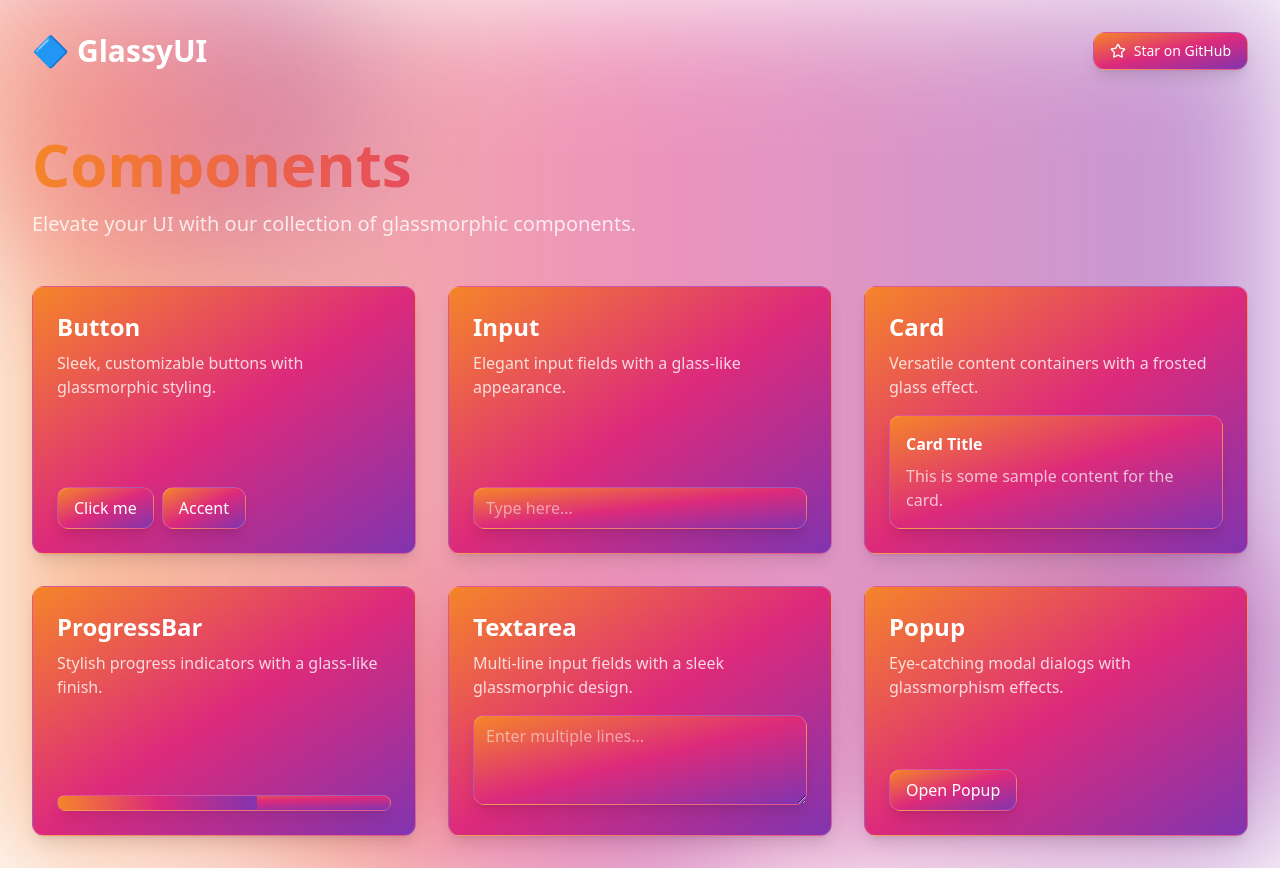
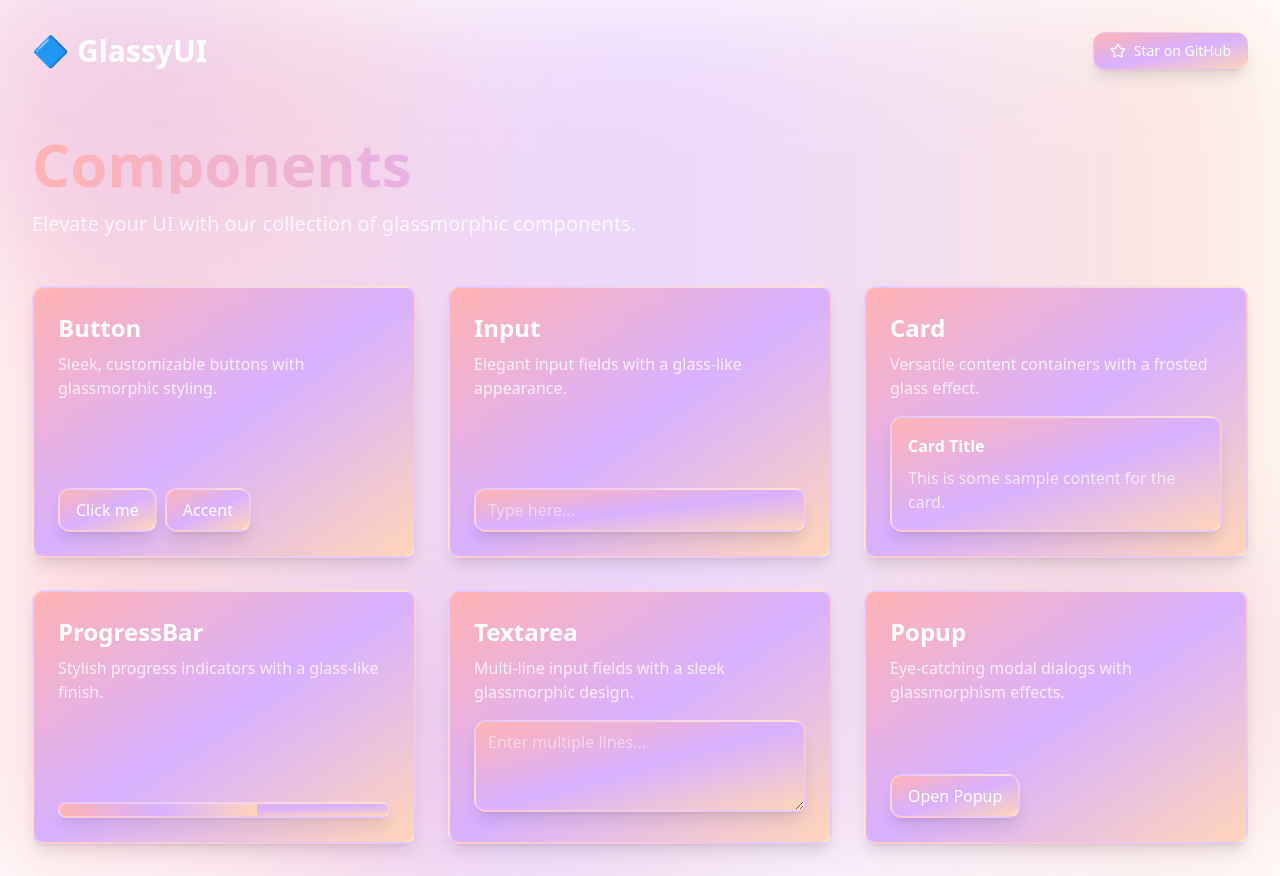
Before and after one commit to Jaishree2310/GlassyUI-Components, a React (Create React App) app: page /components in a window 1280 px wide. Built offline with nearby package versions, Linux system fonts and the light colour scheme.

Commit message:
ui page theme changed

```diff
--- a/src/components/GlassyUIComponentsPage.tsx
+++ b/src/components/GlassyUIComponentsPage.tsx
@@ -1,7 +1,3 @@
-
-// main final page
-
-
 // import React, { useState } from 'react';
 // import { Star, ArrowRight } from 'lucide-react';
 // import { useNavigate } from 'react-router-dom';
@@ -12,15 +8,19 @@
 //   const navigate = useNavigate();
 
 //   const getGlassyClasses = () => {
-//     return 'backdrop-filter backdrop-blur-lg bg-opacity-10 border border-opacity-20 rounded-xl shadow-lg transition-all duration-300 bg-gradient-to-br from-purple-400/30 to-blue-400/30 border-white/20 text-white';
+//     return 'backdrop-filter backdrop-blur-lg bg-opacity-10 border border-opacity-20 rounded-xl shadow-lg transition-all duration-300 bg-gradient-to-br from-[#F58529] via-[#DD2A7B] to-[#8134AF] border-white/20 text-white';
 //   };
 
 //   return (
-//     <div className="min-h-screen p-8 font-sans bg-black relative overflow-hidden">
+//     <div className="min-h-screen p-8 font-sans relative overflow-hidden">
+//       {/* Background gradient */}
+//       <div className="absolute inset-0 z-0 bg-gradient-to-r from-[#F58529] via-[#DD2A7B] to-[#8134AF] filter blur-3xl opacity-50"></div>
+
+//       {/* Background blobs */}
 //       <div className="absolute inset-0 z-0">
-//         <div className="absolute top-[-10%] left-[-10%] w-[40%] h-[40%] rounded-full bg-gradient-to-r from-purple-600 to-pink-600 filter blur-3xl opacity-30 animate-blob"></div>
-//         <div className="absolute top-[60%] right-[-5%] w-[30%] h-[30%] rounded-full bg-gradient-to-r from-blue-600 to-cyan-600 filter blur-3xl opacity-30 animate-blob animation-delay-2000"></div>
-//         <div className="absolute bottom-[-10%] left-[20%] w-[40%] h-[40%] rounded-full bg-gradient-to-r from-pink-600 to-purple-600 filter blur-3xl opacity-30 animate-blob animation-delay-4000"></div>
+//         <div className="absolute top-[-10%] left-[-10%] w-[40%] h-[40%] rounded-full bg-gradient-to-r from-[#F58529] via-[#DD2A7B] to-[#8134AF] filter blur-3xl opacity-30 animate-blob"></div>
+//         <div className="absolute top-[60%] right-[-5%] w-[30%] h-[30%] rounded-full bg-gradient-to-r from-[#F58529] via-[#DD2A7B] to-[#8134AF] filter blur-3xl opacity-30 animate-blob animation-delay-2000"></div>
+//         <div className="absolute bottom-[-10%] left-[20%] w-[40%] h-[40%] rounded-full bg-gradient-to-r from-[#F58529] via-[#DD2A7B] to-[#8134AF] filter blur-3xl opacity-30 animate-blob animation-delay-4000"></div>
 //       </div>
 
 //       <div className="relative z-10 text-white">
@@ -41,7 +41,7 @@
 
 //         <main className="space-y-12">
 //           <div>
-//             <h1 className="text-6xl font-bold mb-4 bg-clip-text text-transparent bg-gradient-to-r from-blue-400 to-purple-600">Components</h1>
+//             <h1 className="text-6xl font-bold mb-4 bg-clip-text text-transparent bg-gradient-to-r from-[#F58529] via-[#DD2A7B] to-[#8134AF]">Components</h1>
 //             <p className="text-xl mb-8 opacity-80">Elevate your UI with our collection of glassmorphic components.</p>
 //           </div>
 
@@ -94,7 +94,7 @@
 //               glassyClasses={getGlassyClasses()}
 //             >
 //               <div className={`w-full h-4 ${getGlassyClasses()} overflow-hidden`}>
-//                 <div className="bg-gradient-to-r from-blue-400 to-purple-600 h-full" style={{ width: '60%' }}></div>
+//                 <div className="bg-gradient-to-r from-[#F58529] via-[#DD2A7B] to-[#8134AF] h-full" style={{ width: '60%' }}></div>
 //               </div>
 //             </ComponentCard>
 
@@ -160,7 +160,7 @@
 //     <div className="absolute inset-0 opacity-0 group-hover:opacity-100 transition-opacity duration-300 pointer-events-none">
 //       <div className="absolute inset-[-100%] bg-gradient-to-r from-transparent via-white to-transparent opacity-20 animate-glassy-shine" />
 //     </div>
-//     <h3 className="text-2xl font-bold mb-2 relative z-10 bg-clip-text text-transparent bg-gradient-to-r from-blue-400 to-purple-600">{title}</h3>
+//     <h3 className="text-2xl font-bold mb-2 relative z-10 bg-clip-text bg-gradient-to-r from-[#F58529] via-[#DD2A7B] to-[#8134AF]">{title}</h3>
 //     <p className="mb-4 opacity-80 relative z-10">{description}</p>
 //     <div className="mt-auto relative z-10">
 //       {children}
@@ -169,27 +169,6 @@
 // );
 
 // export default GlassyUIComponentsPage;
-
-
-
-
-
-
-
-
-
-
-
-
-
-
-
-
-
-
-
-
-
 
 
 
@@ -225,15 +204,19 @@
 //   const navigate = useNavigate();
 
 //   const getGlassyClasses = () => {
-//     return 'backdrop-filter backdrop-blur-lg bg-opacity-10 border border-opacity-20 rounded-xl shadow-lg transition-all duration-300 bg-gradient-to-br from-purple-500/30 via-pink-500/30 to-orange-500/30 border-white/20 text-white';
+//     return 'backdrop-filter backdrop-blur-lg bg-opacity-10 border border-opacity-20 rounded-xl shadow-lg transition-all duration-300 bg-gradient-to-br from-[#FFB3B3] via-[#D8B0FF] to-[#FFD5B9] border-white/20 text-white';
 //   };
 
 //   return (
-//     <div className="min-h-screen p-8 font-sans bg-black relative overflow-hidden">
+//     <div className="min-h-screen p-8 font-sans relative overflow-hidden">
+//       {/* Background gradient */}
+//       <div className="absolute inset-0 z-0 bg-gradient-to-r from-[#FFB3B3] via-[#D8B0FF] to-[#FFD5B9] filter blur-3xl opacity-50"></div>
+
+//       {/* Background blobs */}
 //       <div className="absolute inset-0 z-0">
-//         <div className="absolute top-[-10%] left-[-10%] w-[40%] h-[40%] rounded-full bg-gradient-to-r from-purple-500 via-pink-500 to-orange-500 filter blur-3xl opacity-30 animate-blob"></div>
-//         <div className="absolute top-[60%] right-[-5%] w-[30%] h-[30%] rounded-full bg-gradient-to-r from-purple-500 via-pink-500 to-orange-500 filter blur-3xl opacity-30 animate-blob animation-delay-2000"></div>
-//         <div className="absolute bottom-[-10%] left-[20%] w-[40%] h-[40%] rounded-full bg-gradient-to-r from-purple-500 via-pink-500 to-orange-500 filter blur-3xl opacity-30 animate-blob animation-delay-4000"></div>
+//         <div className="absolute top-[-10%] left-[-10%] w-[40%] h-[40%] rounded-full bg-gradient-to-r from-[#FFB3B3] via-[#D8B0FF] to-[#FFD5B9] filter blur-3xl opacity-30 animate-blob"></div>
+//         <div className="absolute top-[60%] right-[-5%] w-[30%] h-[30%] rounded-full bg-gradient-to-r from-[#FFB3B3] via-[#D8B0FF] to-[#FFD5B9] filter blur-3xl opacity-30 animate-blob animation-delay-2000"></div>
+//         <div className="absolute bottom-[-10%] left-[20%] w-[40%] h-[40%] rounded-full bg-gradient-to-r from-[#FFB3B3] via-[#D8B0FF] to-[#FFD5B9] filter blur-3xl opacity-30 animate-blob animation-delay-4000"></div>
 //       </div>
 
 //       <div className="relative z-10 text-white">
@@ -254,7 +237,7 @@
 
 //         <main className="space-y-12">
 //           <div>
-//             <h1 className="text-6xl font-bold mb-4 bg-clip-text text-transparent bg-gradient-to-r from-purple-500 via-pink-500 to-orange-500">Components</h1>
+//             <h1 className="text-6xl font-bold mb-4 bg-clip-text text-transparent bg-gradient-to-r from-[#FFB3B3] via-[#D8B0FF] to-[#FFD5B9]">Components</h1>
 //             <p className="text-xl mb-8 opacity-80">Elevate your UI with our collection of glassmorphic components.</p>
 //           </div>
 
@@ -307,7 +290,7 @@
 //               glassyClasses={getGlassyClasses()}
 //             >
 //               <div className={`w-full h-4 ${getGlassyClasses()} overflow-hidden`}>
-//                 <div className="bg-gradient-to-r from-purple-500 via-pink-500 to-orange-500 h-full" style={{ width: '60%' }}></div>
+//                 <div className="bg-gradient-to-r from-[#FFB3B3] via-[#D8B0FF] to-[#FFD5B9] h-full" style={{ width: '60%' }}></div>
 //               </div>
 //             </ComponentCard>
 
@@ -373,7 +356,7 @@
 //     <div className="absolute inset-0 opacity-0 group-hover:opacity-100 transition-opacity duration-300 pointer-events-none">
 //       <div className="absolute inset-[-100%] bg-gradient-to-r from-transparent via-white to-transparent opacity-20 animate-glassy-shine" />
 //     </div>
-//     <h3 className="text-2xl font-bold mb-2 relative z-10 bg-clip-text text-transparent bg-gradient-to-r from-purple-500 via-pink-500 to-orange-500">{title}</h3>
+//     <h3 className="text-2xl font-bold mb-2 relative z-10 bg-clip-text bg-gradient-to-r from-[#FFB3B3] via-[#D8B0FF] to-[#FFD5B9]">{title}</h3>
 //     <p className="mb-4 opacity-80 relative z-10">{description}</p>
 //     <div className="mt-auto relative z-10">
 //       {children}
@@ -398,23 +381,8 @@
 
 
 
-
-
-
-
-
-
-
-
-
-
-
-
-
-
-
 import React, { useState } from 'react';
-import { Star, ArrowRight } from 'lucide-react';
+import { Star } from 'lucide-react';
 import { useNavigate } from 'react-router-dom';
 
 const GlassyUIComponentsPage: React.FC = () => {
@@ -423,19 +391,19 @@ const GlassyUIComponentsPage: React.FC = () => {
   const navigate = useNavigate();
 
   const getGlassyClasses = () => {
-    return 'backdrop-filter backdrop-blur-lg bg-opacity-10 border border-opacity-20 rounded-xl shadow-lg transition-all duration-300 bg-gradient-to-br from-[#F58529] via-[#DD2A7B] to-[#8134AF] border-white/20 text-white';
+    return 'backdrop-filter backdrop-blur-lg bg-white/20 border border-opacity-30 rounded-xl shadow-lg transition-all duration-300 bg-gradient-to-br from-[#FFB3B3] via-[#D8B0FF] to-[#FFD5B9] border-white/20 text-white'; // Updated for frosted glass effect
   };
 
   return (
     <div className="min-h-screen p-8 font-sans relative overflow-hidden">
       {/* Background gradient */}
-      <div className="absolute inset-0 z-0 bg-gradient-to-r from-[#F58529] via-[#DD2A7B] to-[#8134AF] filter blur-3xl opacity-50"></div>
+      <div className="absolute inset-0 z-0 bg-gradient-to-r from-[#FFB3B3] via-[#D8B0FF] to-[#FFD5B9] filter blur-3xl opacity-50"></div>
 
       {/* Background blobs */}
       <div className="absolute inset-0 z-0">
-        <div className="absolute top-[-10%] left-[-10%] w-[40%] h-[40%] rounded-full bg-gradient-to-r from-[#F58529] via-[#DD2A7B] to-[#8134AF] filter blur-3xl opacity-30 animate-blob"></div>
-        <div className="absolute top-[60%] right-[-5%] w-[30%] h-[30%] rounded-full bg-gradient-to-r from-[#F58529] via-[#DD2A7B] to-[#8134AF] filter blur-3xl opacity-30 animate-blob animation-delay-2000"></div>
-        <div className="absolute bottom-[-10%] left-[20%] w-[40%] h-[40%] rounded-full bg-gradient-to-r from-[#F58529] via-[#DD2A7B] to-[#8134AF] filter blur-3xl opacity-30 animate-blob animation-delay-4000"></div>
+        <div className="absolute top-[-10%] left-[-10%] w-[40%] h-[40%] rounded-full bg-gradient-to-r from-[#FFB3B3] via-[#D8B0FF] to-[#FFD5B9] filter blur-3xl opacity-30 animate-blob"></div>
+        <div className="absolute top-[60%] right-[-5%] w-[30%] h-[30%] rounded-full bg-gradient-to-r from-[#FFB3B3] via-[#D8B0FF] to-[#FFD5B9] filter blur-3xl opacity-30 animate-blob animation-delay-2000"></div>
+        <div className="absolute bottom-[-10%] left-[20%] w-[40%] h-[40%] rounded-full bg-gradient-to-r from-[#FFB3B3] via-[#D8B0FF] to-[#FFD5B9] filter blur-3xl opacity-30 animate-blob animation-delay-4000"></div>
       </div>
 
       <div className="relative z-10 text-white">
@@ -456,7 +424,7 @@ const GlassyUIComponentsPage: React.FC = () => {
 
         <main className="space-y-12">
           <div>
-            <h1 className="text-6xl font-bold mb-4 bg-clip-text text-transparent bg-gradient-to-r from-[#F58529] via-[#DD2A7B] to-[#8134AF]">Components</h1>
+            <h1 className="text-6xl font-bold mb-4 bg-clip-text text-transparent bg-gradient-to-r from-[#FFB3B3] via-[#D8B0FF] to-[#FFD5B9]">Components</h1>
             <p className="text-xl mb-8 opacity-80">Elevate your UI with our collection of glassmorphic components.</p>
           </div>
 
@@ -468,10 +436,10 @@ const GlassyUIComponentsPage: React.FC = () => {
               glassyClasses={getGlassyClasses()}
             >
               <div className="flex space-x-2">
-                <button className={`px-4 py-2 ${getGlassyClasses()} hover:bg-opacity-20`}>
+                <button className={`px-4 py-2 ${getGlassyClasses()} border-2 border-white/30 shadow-lg hover:shadow-xl hover:border-white/50 transition-all`}>
                   Click me
                 </button>
-                <button className={`px-4 py-2 ${getGlassyClasses()} bg-opacity-30 hover:bg-opacity-40`}>
+                <button className={`px-4 py-2 ${getGlassyClasses()} bg-opacity-30 border-2 border-white/30 shadow-lg hover:shadow-xl hover:bg-opacity-40 transition-all`}>
                   Accent
                 </button>
               </div>
@@ -486,7 +454,7 @@ const GlassyUIComponentsPage: React.FC = () => {
               <input
                 type="text"
                 placeholder="Type here..."
-                className={`w-full px-3 py-2 ${getGlassyClasses()} focus:ring-2 focus:ring-opacity-50 focus:outline-none placeholder-white placeholder-opacity-50`}
+                className={`w-full px-3 py-2 ${getGlassyClasses()} border-2 border-white/30 shadow-lg focus:ring-2 focus:ring-opacity-50 focus:outline-none placeholder-white placeholder-opacity-50 hover:border-white/50 transition-all`}
               />
             </ComponentCard>
 
@@ -496,7 +464,7 @@ const GlassyUIComponentsPage: React.FC = () => {
               onClick={() => navigate('/card-details')}
               glassyClasses={getGlassyClasses()}
             >
-              <div className={`p-4 ${getGlassyClasses()}`}>
+              <div className={`p-4 ${getGlassyClasses()} border-2 border-white/30 shadow-lg hover:shadow-xl transition-all`}>
                 <h4 className="font-bold mb-2">Card Title</h4>
                 <p className="opacity-70">This is some sample content for the card.</p>
               </div>
@@ -508,8 +476,8 @@ const GlassyUIComponentsPage: React.FC = () => {
               onClick={() => navigate('/progress-bar-details')}
               glassyClasses={getGlassyClasses()}
             >
-              <div className={`w-full h-4 ${getGlassyClasses()} overflow-hidden`}>
-                <div className="bg-gradient-to-r from-[#F58529] via-[#DD2A7B] to-[#8134AF] h-full" style={{ width: '60%' }}></div>
+              <div className={`w-full h-4 ${getGlassyClasses()} overflow-hidden border-2 border-white/30 shadow-lg hover:shadow-xl transition-all`}>
+                <div className="bg-gradient-to-r from-[#FFB3B3] via-[#D8B0FF] to-[#FFD5B9] h-full" style={{ width: '60%' }}></div>
               </div>
             </ComponentCard>
 
@@ -521,7 +489,7 @@ const GlassyUIComponentsPage: React.FC = () => {
             >
               <textarea
                 placeholder="Enter multiple lines..."
-                className={`w-full px-3 py-2 ${getGlassyClasses()} focus:ring-2 focus:ring-opacity-50 focus:outline-none placeholder-white placeholder-opacity-50`}
+                className={`w-full px-3 py-2 ${getGlassyClasses()} border-2 border-white/30 shadow-lg focus:ring-2 focus:ring-opacity-50 focus:outline-none placeholder-white placeholder-opacity-50 hover:border-white/50 transition-all`}
                 rows={3}
               ></textarea>
             </ComponentCard>
@@ -537,13 +505,13 @@ const GlassyUIComponentsPage: React.FC = () => {
                   e.stopPropagation();
                   setShowPopup(true);
                 }}
-                className={`px-4 py-2 ${getGlassyClasses()} hover:bg-opacity-20`}
+                className={`px-4 py-2 ${getGlassyClasses()} border-2 border-white/30 shadow-lg hover:shadow-xl transition-all`}
               >
                 Open Popup
               </button>
               {showPopup && (
                 <div className="fixed inset-0 bg-black bg-opacity-50 flex items-center justify-center backdrop-filter backdrop-blur-sm">
-                  <div className={`${getGlassyClasses()} p-6 max-w-sm mx-auto`}>
+                  <div className={`${getGlassyClasses()} p-6 max-w-sm mx-auto border-2 border-white/30 shadow-lg hover:shadow-xl transition-all`}>
                     <div className="flex justify-between items-center mb-4">
                       <h3 className="text-xl font-bold">Popup</h3>
                       <button onClick={() => setShowPopup(false)} className="text-current hover:text-opacity-75">✕</button>
@@ -568,14 +536,14 @@ const ComponentCard: React.FC<{
   glassyClasses: string;
 }> = ({ title, description, children, onClick, glassyClasses }) => (
   <div
-    className={`${glassyClasses} p-6 flex flex-col h-full cursor-pointer group overflow-hidden relative`}
+    className={`${glassyClasses} p-6 flex flex-col h-full cursor-pointer group overflow-hidden relative bg-white/20 border-2 border-white/30 shadow-lg transition-transform transform hover:scale-105 hover:shadow-xl`} // Added shadow, border, and hover effects
     onClick={onClick}
   >
-    <div className="absolute inset-0 bg-gradient-to-r from-transparent via-white to-transparent opacity-20 translate-x-[-100%] group-hover:animate-shine pointer-events-none" />
+    <div className="absolute inset-0 bg-gradient-to-r from-transparent via-white to-transparent opacity-10 translate-x-[-100%] group-hover:animate-shine pointer-events-none" />
     <div className="absolute inset-0 opacity-0 group-hover:opacity-100 transition-opacity duration-300 pointer-events-none">
-      <div className="absolute inset-[-100%] bg-gradient-to-r from-transparent via-white to-transparent opacity-20 animate-glassy-shine" />
+      <div className="absolute inset-[-100%] bg-gradient-to-r from-transparent via-white to-transparent opacity-10 animate-glassy-shine" />
     </div>
-    <h3 className="text-2xl font-bold mb-2 relative z-10 bg-clip-text bg-gradient-to-r from-[#F58529] via-[#DD2A7B] to-[#8134AF]">{title}</h3>
+    <h3 className="text-2xl font-bold mb-2 relative z-10 bg-clip-text bg-gradient-to-r from-[#FFB3B3] via-[#D8B0FF] to-[#FFD5B9]">{title}</h3>
     <p className="mb-4 opacity-80 relative z-10">{description}</p>
     <div className="mt-auto relative z-10">
       {children}
```
